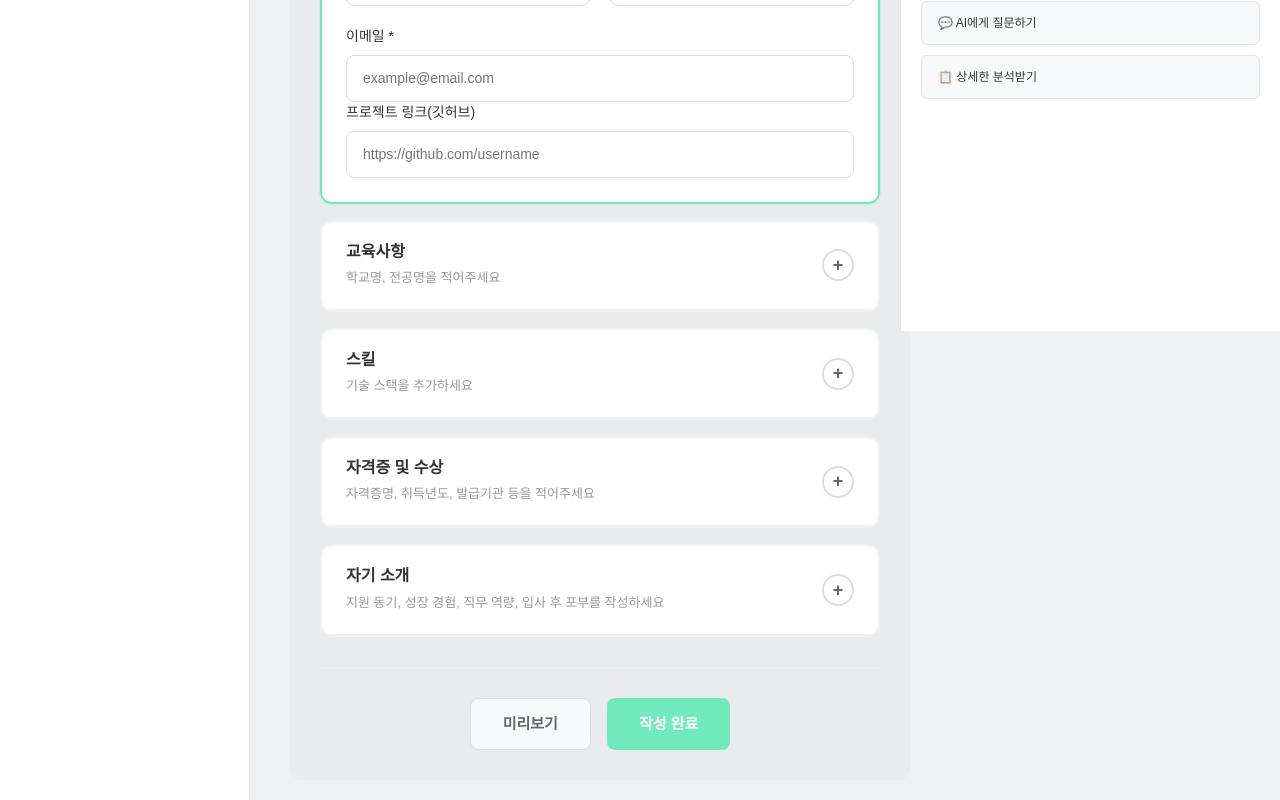
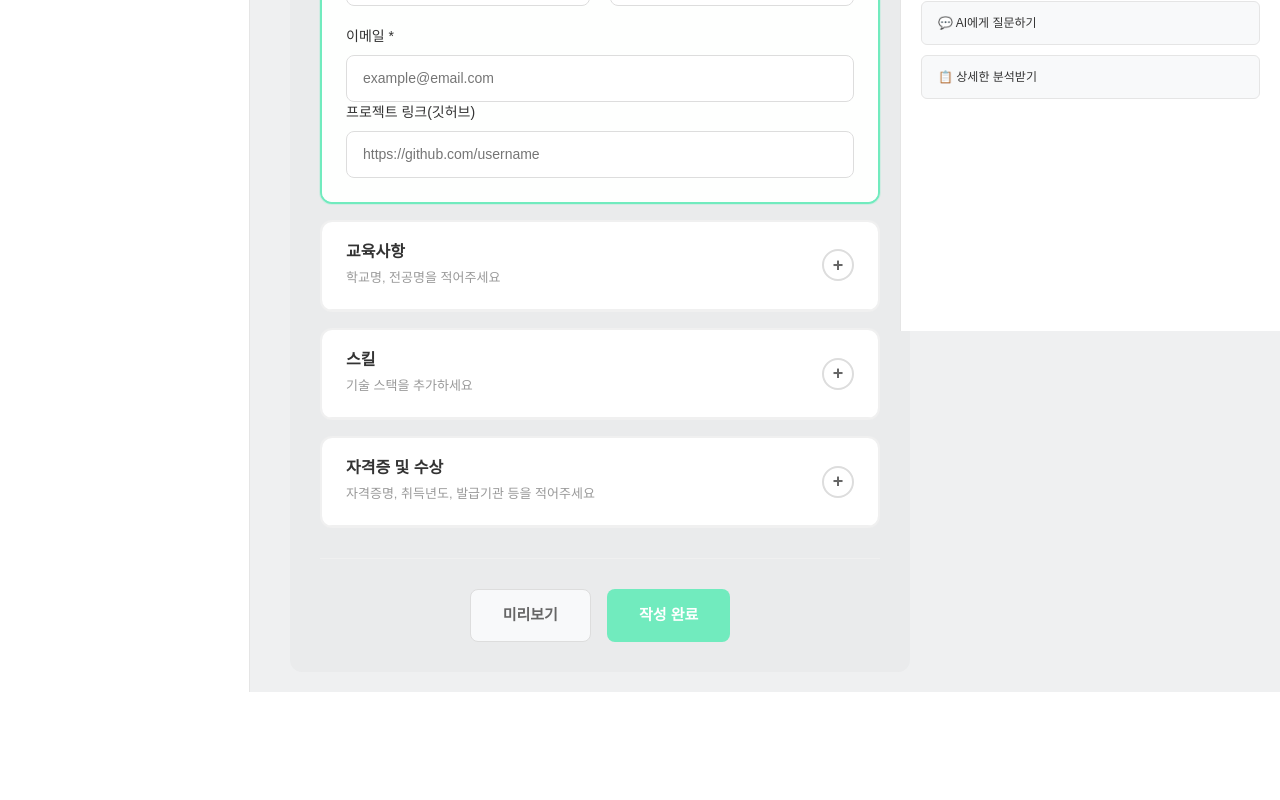
Before and after one commit to llbk-team/llbky-front, a Vue app: page /resume/write in a window 1280 px wide. Shown: the part 469-1269 px from the top of the page. After the commit the page ends 1161 px from the top, so only its background shows below. Built offline with nearby package versions, Linux system fonts and the light colour scheme; a web font is replaced by a local one.

Commit message:
design: 이력서 작성 페이지 항목 수정

```diff
--- a/src/views/resume/ResumeWrite.vue
+++ b/src/views/resume/ResumeWrite.vue
@@ -188,33 +188,6 @@
               <button class="remove-btn" @click="removeCertificate(index)" v-if="resumeData.certificates.length > 1">삭제</button>
             </div>
             <button type="button" class="add-btn" @click="addCertificate">+ 자격증 추가하기</button>
-          </div>
-        </div>
-
-        <!-- 자기 소개 -->
-        <div class="form-section" :class="{ 'expanded': sections.introduction, 'active': sections.introduction }">
-          <div class="section-header" @click="toggleSection('introduction')">
-            <div class="section-info">
-              <h3>자기 소개</h3>
-              <span class="section-desc">지원 동기, 성장 경험, 직무 역량, 입사 후 포부를 작성하세요</span>
-            </div>
-            <button class="toggle-btn" :class="{ 'active': sections.introduction }">
-              {{ sections.introduction ? '×' : '+' }}
-            </button>
-          </div>
-
-          <div class="section-content" v-show="sections.introduction">
-            <div v-for="(intro, key) in resumeData.introductions" :key="key" class="intro-item">
-              <div class="form-group">
-                <label class="fw-semibold">{{ intro.title }}</label>
-                <textarea
-                  v-model="intro.content"
-                  class="form-control"
-                  :placeholder="`${intro.title}에 대한 내용을 작성하세요`"
-                  rows="5"
-                ></textarea>
-              </div>
-            </div>
           </div>
         </div>
 
```
